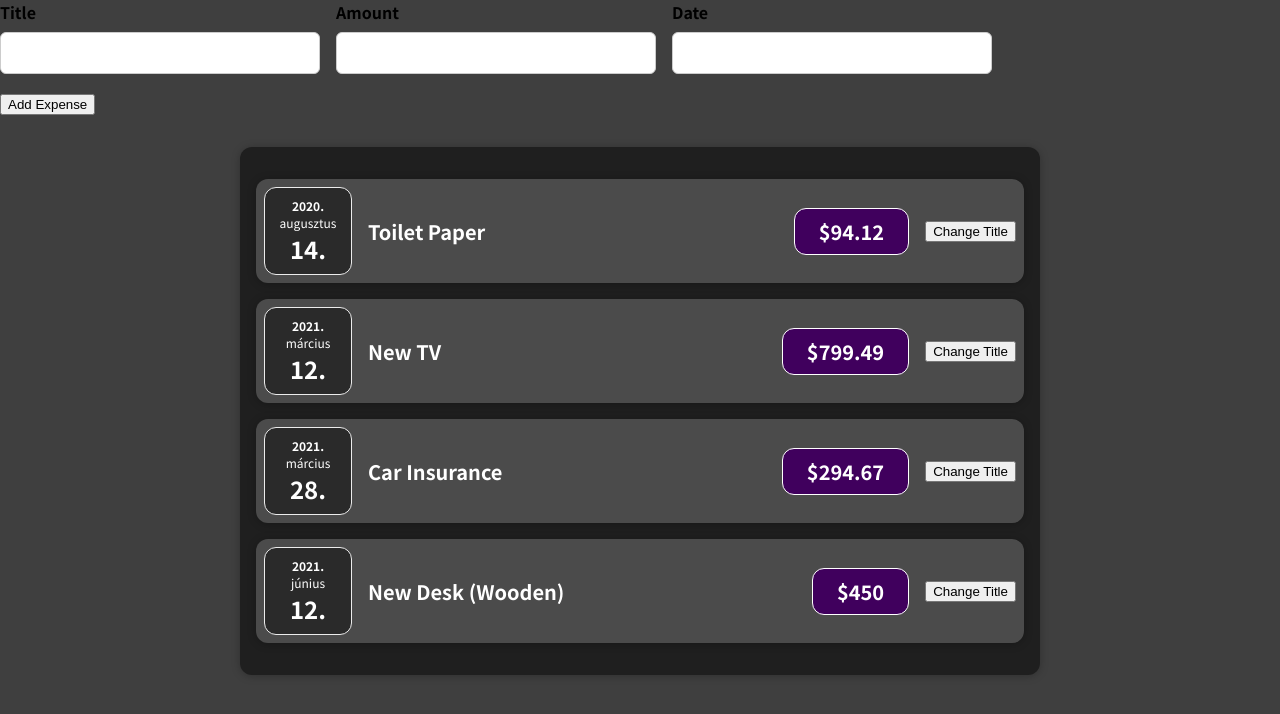
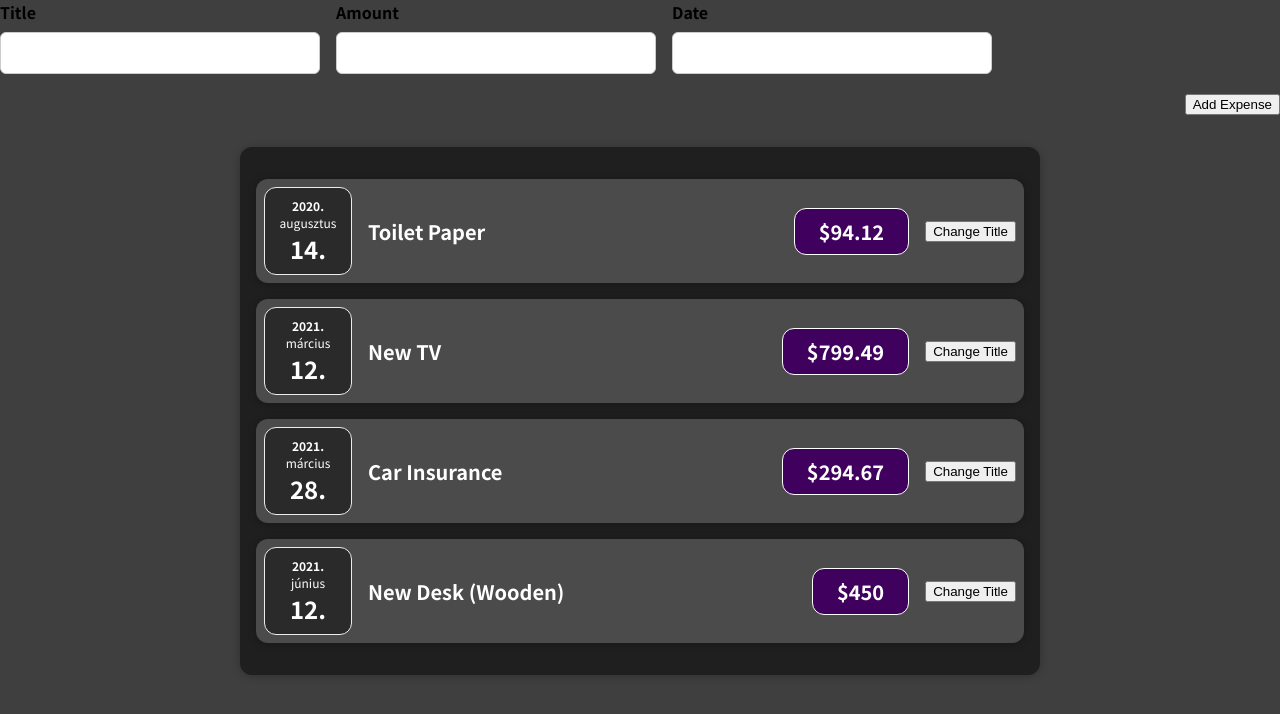
Before and after one commit to Sanyaur/Expense-Tracker-React, a React (Create React App) app: page / in a window 1280 px wide. Shown: the top 714 px of the page. Built offline with nearby package versions, Linux system fonts and the light colour scheme.

Commit message:
button added

```diff
--- a/src/components/Expenses/NewExpense/ExpenseForm.js
+++ b/src/components/Expenses/NewExpense/ExpenseForm.js
@@ -18,7 +18,9 @@ const ExpenseForm = () => {
           <input type='text' min='2019-01-01' max='2030-12-31' />
         </div>
       </div>
-      <button type='submit'>Add Expense</button>
+      <div className='new-expense__actions'>
+        <button type='submit'>Add Expense</button>
+      </div>
     </form>
   );
 };
```
